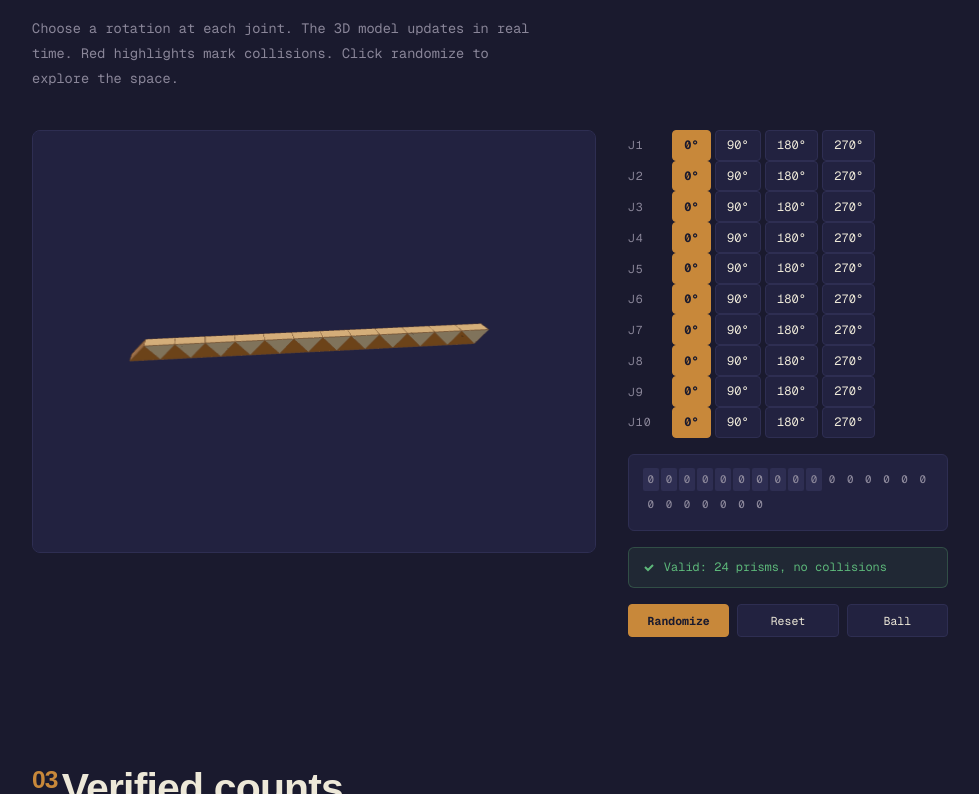
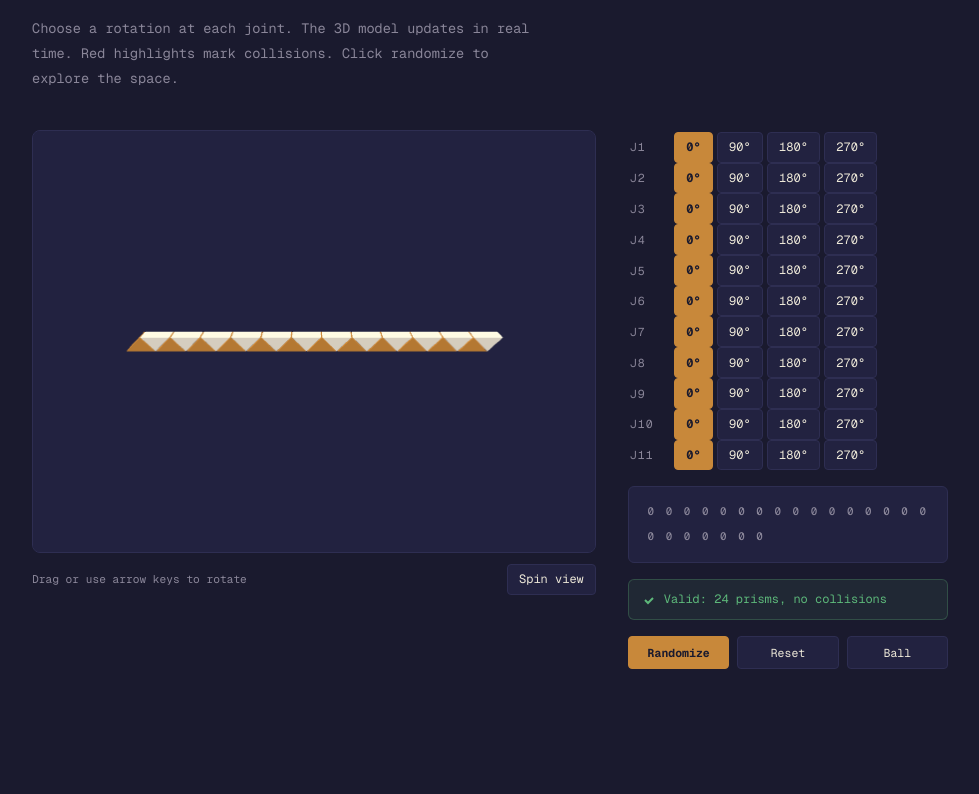
Before and after one commit to EricSpencer00/rubix-snake-puzzle, a plain HTML site: page docs/index.html in a window 1280 px wide. Shown: the part 2006-2800 px from the top of the page, without its empty margins (150-1129 px from the left). Drawn offline with nearby package versions, Linux system fonts and the light colour scheme; animation ran at ten frames a second; a web font is replaced by a local one.

Commit message:
Fix snake solids, ball preset, and browser interactions

```diff
--- a/docs/index.html
+++ b/docs/index.html
@@ -56,6 +56,8 @@ body { overflow-x: hidden; }
 #snake-canvas {
   position: absolute;
   inset: 0;
+  width: 100%;
+  height: 100%;
   z-index: 0;
 }
 
@@ -283,7 +285,7 @@ h2 .num {
 
 .builder-wrap {
   display: grid;
-  grid-template-columns: 1fr 320px;
+  grid-template-columns: minmax(0, 1fr) 320px;
   gap: 2rem;
   align-items: start;
 }
@@ -293,12 +295,15 @@ h2 .num {
 }
 
 #builder-canvas {
+  display: block;
   width: 100%;
+  min-width: 0;
   aspect-ratio: 4/3;
   border-radius: 8px;
   border: 1px solid var(--surf-edge);
   background: var(--surf-raise);
   cursor: grab;
+  touch-action: none;
 }
 
 #builder-canvas:active { cursor: grabbing; }
@@ -307,6 +312,20 @@ h2 .num {
   display: flex;
   flex-direction: column;
   gap: 1rem;
+  min-width: 0;
+}
+
+.builder-preview { min-width: 0; position: sticky; top: 1rem; }
+.view-controls { display: flex; justify-content: space-between; align-items: center; gap: 0.6rem; margin-top: 0.7rem; font-size: 0.7rem; color: var(--text-dim); }
+#joint-controls { max-height: 340px; overflow-y: auto; padding: 2px 8px 2px 2px; }
+button:focus-visible, canvas:focus-visible { outline: 2px solid var(--blue); outline-offset: 3px; }
+@media (max-width: 740px) {
+  .builder-preview { position: static; }
+  #joint-controls { max-height: 280px; }
+}
+@media (prefers-reduced-motion: reduce) {
+  html { scroll-behavior: auto; }
+  .scroll-cue { animation: none; }
 }
 
 .control-row {
@@ -618,11 +637,14 @@ footer a:hover { text-decoration: underline; }
   <p class="prose">Choose a rotation at each joint. The 3D model updates in real time. Red highlights mark collisions. Click randomize to explore the space.</p>
 
   <div class="builder-wrap">
-    <canvas id="builder-canvas"></canvas>
+    <div class="builder-preview">
+      <canvas id="builder-canvas" tabindex="0" role="img" aria-label="24 connected triangular prisms. Drag or use arrow keys to rotate the view."></canvas>
+      <div class="view-controls"><span>Drag or use arrow keys to rotate</span><button class="rot-btn" id="spin-view" type="button" aria-pressed="false">Spin view</button></div>
+    </div>
     <div class="builder-controls">
       <div id="joint-controls"></div>
       <div class="config-display" id="config-display"></div>
-      <div class="builder-status status-valid" id="builder-status">
+      <div class="builder-status status-valid" id="builder-status" role="status" aria-live="polite">
         <svg width="14" height="14" viewBox="0 0 14 14" fill="none" stroke="currentColor" stroke-width="2"><path d="M3 7l3 3 5-5"/></svg>
         <span>Valid configuration</span>
       </div>
@@ -765,6 +787,17 @@ function show3DFallback(canvas, message) {
   canvas.replaceWith(fallback);
 }
 
+const reducedMotion = window.matchMedia('(prefers-reduced-motion: reduce)');
+
+function addSnakeLighting(scene) {
+  scene.add(new THREE.HemisphereLight(0xf5f0e6, 0x47455d, 0.65));
+  const key = new THREE.DirectionalLight(0xfff2df, 0.8);
+  key.position.set(-3, 6, 8);
+  const fill = new THREE.DirectionalLight(0xc4d5f2, 0.35);
+  fill.position.set(4, 1, -4);
+  scene.add(key, fill);
+}
+
 function heroSnake() {
   const canvas = document.getElementById('snake-canvas');
   let renderer;
@@ -776,38 +809,37 @@ function heroSnake() {
     return;
   }
   renderer.setPixelRatio(Math.min(window.devicePixelRatio, 2));
+  renderer.outputEncoding = THREE.sRGBEncoding;
 
   const scene = new THREE.Scene();
   const camera = new THREE.PerspectiveCamera(40, 1, 0.1, 100);
   camera.position.set(0, 2, 12);
   camera.lookAt(0, 0, 0);
 
-  const ambient = new THREE.AmbientLight(0xede8d8, 0.4);
-  const dir1 = new THREE.DirectionalLight(0xc8883a, 0.8);
-  dir1.position.set(5, 8, 4);
-  const dir2 = new THREE.DirectionalLight(0x6a7ec8, 0.4);
-  dir2.position.set(-4, 2, -3);
-  scene.add(ambient, dir1, dir2);
+  addSnakeLighting(scene);
 
   // Keep the hero in the canonical straight starting position so the object
   // reads as a connected snake before the builder demonstrates folded forms.
   const config = Array(23).fill(0);
   const group = new THREE.Group();
-  group.scale.setScalar(0.48);
-  group.position.set(0, 1.8, 0);
+  // Yaw after pitch: otherwise yaw tilts the long axis vertically and lets
+  // the bar sweep through the title as the animation runs.
+  group.rotation.order = 'YXZ';
+  group.scale.setScalar(0.6);
+  group.position.set(0, 2.4, 0);
   buildSnakeGeometry(group, config, 0xc8883a, 0xede8d8);
   scene.add(group);
 
-  // Keep the chain above the title while preserving enough depth to show the
-  // triangular profile and the dark spring bolts between pieces.
+  // Keep the chain above the title with both the triangles and depth visible.
   camera.position.set(0, 2.4, 14);
   camera.lookAt(0, 1.6, 0);
 
   function resize() {
     const w = canvas.parentElement.clientWidth;
     const h = canvas.parentElement.clientHeight;
-    renderer.setSize(w, h);
+    renderer.setSize(w, h, false);
     const aspect = w / h;
+    group.scale.setScalar(aspect < 1 ? 0.52 : 0.6);
     camera.aspect = aspect;
     camera.position.z = Math.max(14, 14 / Math.min(aspect, 1));
     camera.lookAt(0, 1.6, 0);
@@ -818,12 +850,12 @@ function heroSnake() {
 
   function animate(now) {
     requestAnimationFrame(animate);
-    const t = now * 0.001;
+    const t = reducedMotion.matches ? 0 : now * 0.001;
     // Keep the canonical chain readable while it gently turns. An unbounded
     // spin eventually points the long model at the camera and crops it out of
     // the hero frame, hiding the connected wedges that identify the puzzle.
     group.rotation.y = 0.22 + Math.sin(t * 0.35) * 0.42;
-    group.rotation.x = -0.22 + Math.sin(t * 0.28) * 0.05;
+    group.rotation.x = 0.45 + Math.sin(t * 0.28) * 0.08;
     group.rotation.z = Math.sin(t * 0.22) * 0.04;
     renderer.render(scene, camera);
   }
@@ -833,7 +865,9 @@ function heroSnake() {
 // A Rubik's Snake is a chain of half-cubes: 24 right-isosceles triangular
 // prisms, alternating upside-down, with each joint rotating the remaining
 // chain around a leg-face hinge.
-const BALL_CONFIG = [3,3,1,3,1,1,3,1,3,3,1,3,1,1,3,1,3,3,1,3,0,1,3];
+// James Straughan's ball sequence, ordered by joint (piece number minus 2):
+// https://sites.google.com/site/athefre/other-puzzles/rubiks-snake
+const BALL_CONFIG = [3,3,1,3,1,1,3,1,3,3,1,3,1,1,3,1,3,3,1,3,1,1,3];
 
 function addInt(a, b) { return [a[0] + b[0], a[1] + b[1], a[2] + b[2]]; }
 function scaleInt(a, factor) { return [a[0] * factor, a[1] * factor, a[2] * factor]; }
@@ -961,23 +995,45 @@ function snakePositions(config) {
   };
 }
 
-function createLatticePrismGeometry(vertices, hiddenFaces = []) {
-  // The enumerator already describes each prism by its six physical corner
-  // points. Rendering those points directly guarantees that neighboring
-  // prisms share the same rectangular hinge face in every configuration.
-  const positions = vertices.flatMap(vertex => [vertex.x, vertex.y, vertex.z]);
-  const faces = [
-    [0, 2, 1], [3, 4, 5],
-    [0, 1, 4, 3], [1, 2, 5, 4], [2, 0, 3, 5],
-  ].filter(face => !hiddenFaces.some(hidden =>
-    hidden.length === face.length && face.every(index => hidden.includes(index))
-  ));
-  const geometry = new THREE.BufferGeometry();
-  geometry.setAttribute('position', new THREE.Float32BufferAttribute(positions, 3));
-  geometry.setIndex(faces.flatMap(face => face.length === 3
-    ? face
-    : [face[0], face[1], face[2], face[0], face[2], face[3]]
-  ));
+function createLatticePrismGeometry(vertices) {
+  // The physical solid is a half-cube. Inset the plastic very slightly from
+  // its exact collision envelope to expose the seams without separating it.
+  const bevel = 0.018;
+  const clearance = 0.004;
+  const inset = bevel + clearance;
+  const tip = 1 - (1 + Math.SQRT2) * inset;
+  const triangle = new THREE.Shape();
+  triangle.moveTo(inset, inset);
+  triangle.lineTo(tip, inset);
+  triangle.lineTo(inset, tip);
+  triangle.closePath();
+  const geometry = new THREE.ExtrudeGeometry(triangle, {
+    depth: 1 - 2 * inset, steps: 1, bevelEnabled: true,
+    bevelThickness: bevel, bevelSize: bevel, bevelSegments: 1,
+  });
+  geometry.translate(0, 0, inset);
+  const basis = new THREE.Matrix4().makeBasis(
+    vertices[1].clone().sub(vertices[0]),
+    vertices[2].clone().sub(vertices[0]),
+    vertices[3].clone().sub(vertices[0])
+  );
+  basis.setPosition(vertices[0]);
+  geometry.applyMatrix4(basis);
+  // This lattice has a left-handed basis. A reflection is NOT a quaternion:
+  // preserve all corner coordinates, then correct the triangle winding.
+  if (basis.determinant() < 0) {
+    for (const attribute of Object.values(geometry.attributes)) {
+      for (let i = 0; i < attribute.count; i += 3) {
+        for (let component = 0; component < attribute.itemSize; component++) {
+          const a = (i + 1) * attribute.itemSize + component;
+          const b = (i + 2) * attribute.itemSize + component;
+          const value = attribute.array[a];
+          attribute.array[a] = attribute.array[b];
+          attribute.array[b] = value;
+        }
+      }
+    }
+  }
   geometry.computeVertexNormals();
   geometry.computeBoundingBox();
   return geometry;
@@ -992,73 +1048,23 @@ function buildSnakeGeometry(group, config, baseColor, darkColor) {
   }
 
   const pieces = calculateLatticePieces(config.length + 1, config);
-  const {collisions} = snakePositions(config);
+  const collisions = detectCollisions(config.length + 1, config);
   const worldPieces = pieces.map(piece => piece.vertices.map(latticeVector));
   const allPoints = worldPieces.flat();
   const center = new THREE.Box3().setFromPoints(allPoints).getCenter(new THREE.Vector3());
-  // The spring bolt passes through the center of the shared leg face. It is
-  // short and perpendicular to that face; placing it along an edge makes it
-  // look like a loose rod underneath the snake.
-  const jointGeometry = new THREE.CylinderGeometry(0.105, 0.105, 0.28, 16);
-  const boltAxis = new THREE.Vector3(0, 1, 0);
-  const edgeMaterial = new THREE.LineBasicMaterial({color: 0x6b492c, transparent: true, opacity: 0.7});
-  const sharedFaces = worldPieces.slice(0, -1).map((first, index) => {
-    const second = worldPieces[index + 1];
-    const points = first.filter(point =>
-      second.some(other => point.distanceToSquared(other) < 1e-8)
-    );
-    if (points.length !== 4) return null;
-    return {
-      points,
-      firstIndices: points.map(point => first.findIndex(other => point.distanceToSquared(other) < 1e-8)),
-      secondIndices: points.map(point => second.findIndex(other => point.distanceToSquared(other) < 1e-8)),
-    };
-  });
 
   worldPieces.forEach((vertices, index) => {
     const localVertices = vertices.map(vertex => vertex.clone().sub(center));
-    const hiddenFaces = [];
-    if (sharedFaces[index - 1]) hiddenFaces.push(sharedFaces[index - 1].secondIndices);
-    if (sharedFaces[index]) hiddenFaces.push(sharedFaces[index].firstIndices);
-    const geometry = createLatticePrismGeometry(localVertices, hiddenFaces);
+    const geometry = createLatticePrismGeometry(localVertices);
     const material = new THREE.MeshStandardMaterial({
-      color: collisions.has(index) ? 0xc86a55 : (index % 2 === 0 ? baseColor : darkColor),
-      roughness: 0.48,
-      metalness: 0.08,
+      color: new THREE.Color(collisions.has(index) ? 0xc86a55 : (index % 2 === 0 ? baseColor : darkColor)).convertSRGBToLinear(),
+      roughness: 0.32,
+      metalness: 0,
       flatShading: true,
-      side: THREE.DoubleSide,
     });
     const mesh = new THREE.Mesh(geometry, material);
     group.add(mesh);
-    group.add(new THREE.LineSegments(new THREE.EdgesGeometry(geometry, 35), edgeMaterial));
-
-    if (index >= worldPieces.length - 1) return;
-    const sharedFace = sharedFaces[index];
-    if (!sharedFace) return;
-    const faceCenter = sharedFace.points.reduce((sum, point) => sum.add(point), new THREE.Vector3())
-      .multiplyScalar(0.25)
-      .sub(center);
-    const firstEdge = sharedFace.points[1].clone().sub(sharedFace.points[0]);
-    const secondEdge = sharedFace.points.slice(2)
-      .map(point => point.clone().sub(sharedFace.points[0]))
-      .find(edge => Math.abs(firstEdge.dot(edge)) < 1e-8);
-    if (!secondEdge) return;
-    const jointAxis = firstEdge.cross(secondEdge).normalize();
-    const joint = new THREE.Mesh(
-      jointGeometry,
-      new THREE.MeshStandardMaterial({color: 0x29283a, roughness: 0.62, metalness: 0.42})
-    );
-    joint.position.copy(faceCenter);
-    joint.quaternion.setFromUnitVectors(boltAxis, jointAxis);
-    group.add(joint);
-
-    const capGeometry = new THREE.CylinderGeometry(0.135, 0.135, 0.045, 16);
-    [-1, 1].forEach(side => {
-      const cap = new THREE.Mesh(capGeometry, joint.material.clone());
-      cap.position.copy(faceCenter).addScaledVector(jointAxis, side * 0.15);
-      cap.quaternion.copy(joint.quaternion);
-      group.add(cap);
-    });
+    // The spring bolts are inside the toy, not rods hanging below its faces.
   });
 }
 
@@ -1070,6 +1076,22 @@ let builderConfig = Array(NUM_JOINTS).fill(0);
 let builderScene, builderCamera, builderRenderer, builderGroup;
 let builderDrag = false, builderPrevMouse = {x:0,y:0};
 let builderRotX = 0.3, builderRotY = 0;
+let builderSpin = false;
+
+function fitBuilderCamera() {
+  if (!builderGroup || !builderCamera) return;
+  // Use the unrotated envelope and the narrower FOV so any viewing angle fits,
+  // including a narrow mobile viewport after a resize.
+  const bounds = new THREE.Box3();
+  builderGroup.children.forEach(child => bounds.union(child.geometry.boundingBox));
+  const radius = bounds.getBoundingSphere(new THREE.Sphere()).radius;
+  if (!Number.isFinite(radius) || radius === 0) return;
+  const vertical = THREE.MathUtils.degToRad(builderCamera.fov / 2);
+  const horizontal = Math.atan(Math.tan(vertical) * builderCamera.aspect);
+  const distance = radius / Math.sin(Math.min(vertical, horizontal)) * 1.08;
+  builderCamera.position.set(0, 0, distance);
+  builderCamera.lookAt(0, 0, 0);
+}
 
 (function initBuilder() {
   const canvas = document.getElementById('builder-canvas');
@@ -1081,30 +1103,27 @@ let builderRotX = 0.3, builderRotY = 0;
     return;
   }
   builderRenderer.setPixelRatio(Math.min(window.devicePixelRatio, 2));
+  builderRenderer.outputEncoding = THREE.sRGBEncoding;
   builderRenderer.setClearColor(0x222240);
 
   builderScene = new THREE.Scene();
   builderCamera = new THREE.PerspectiveCamera(35, 4/3, 0.1, 100);
   builderCamera.position.set(0, 0, 18);
 
-  builderScene.add(new THREE.AmbientLight(0xede8d8, 0.5));
-  const d1 = new THREE.DirectionalLight(0xc8883a, 0.7);
-  d1.position.set(5, 8, 4);
-  const d2 = new THREE.DirectionalLight(0x6a7ec8, 0.3);
-  d2.position.set(-4, 2, -3);
-  builderScene.add(d1, d2);
+  addSnakeLighting(builderScene);
 
   builderGroup = new THREE.Group();
   builderScene.add(builderGroup);
 
   function resize() {
     const rect = canvas.getBoundingClientRect();
-    builderRenderer.setSize(rect.width, rect.height);
+    builderRenderer.setSize(rect.width, rect.height, false);
     builderCamera.aspect = rect.width / rect.height;
     builderCamera.updateProjectionMatrix();
+    fitBuilderCamera();
   }
   resize();
-  window.addEventListener('resize', resize);
+  new ResizeObserver(resize).observe(canvas);
 
   // Drag to rotate
   canvas.addEventListener('pointerdown', e => {
@@ -1121,56 +1140,74 @@ let builderRotX = 0.3, builderRotY = 0;
     builderPrevMouse = { x: e.clientX, y: e.clientY };
   });
   canvas.addEventListener('pointerup', () => { builderDrag = false; });
+  canvas.addEventListener('pointercancel', () => { builderDrag = false; });
+  canvas.addEventListener('lostpointercapture', () => { builderDrag = false; });
+  canvas.addEventListener('keydown', e => {
+    if (!['ArrowLeft', 'ArrowRight', 'ArrowUp', 'ArrowDown'].includes(e.key)) return;
+    e.preventDefault();
+    builderRotY += e.key === 'ArrowLeft' ? -0.15 : e.key === 'ArrowRight' ? 0.15 : 0;
+    builderRotX += e.key === 'ArrowUp' ? -0.15 : e.key === 'ArrowDown' ? 0.15 : 0;
+  });
+  document.getElementById('spin-view').addEventListener('click', e => {
+    builderSpin = !builderSpin;
+    e.currentTarget.setAttribute('aria-pressed', String(builderSpin));
+    e.currentTarget.textContent = builderSpin ? 'Pause view' : 'Spin view';
+  });
+  // Register once. Rebuilding controls inside this handler used to multiply
+  // listeners after every click, eventually freezing the browser.
+  document.getElementById('joint-controls').addEventListener('click', e => {
+    const btn = e.target.closest('.rot-btn');
+    if (!btn) return;
+    builderConfig[Number(btn.dataset.joint)] = Number(btn.dataset.rot);
+    syncJointControls();
+    updateBuilder();
+  });
 
   buildJointControls();
   updateBuilder();
 
-  (function animate() {
+  let previousFrame;
+  function animate(now) {
     requestAnimationFrame(animate);
-    if (!builderDrag) builderRotY += 0.003;
+    const dt = previousFrame === undefined ? 0 : Math.min((now - previousFrame) / 1000, 0.05);
+    previousFrame = now;
+    if (builderSpin && !builderDrag) builderRotY += dt * 0.3;
     builderGroup.rotation.x = builderRotX;
     builderGroup.rotation.y = builderRotY;
     builderRenderer.render(builderScene, builderCamera);
-  })();
+  }
+  requestAnimationFrame(animate);
 })();
 
 function buildJointControls() {
   const wrap = document.getElementById('joint-controls');
   wrap.innerHTML = '';
-  // Show first 10 joints with individual controls, rest collapsed
-  const show = Math.min(NUM_JOINTS, 10);
-  for (let i = 0; i < show; i++) {
+  for (let i = 0; i < NUM_JOINTS; i++) {
     const row = document.createElement('div');
     row.className = 'control-row';
     row.innerHTML = `
-      <label>J${i+1}</label>
-      <div class="rot-buttons">
-        ${[0,1,2,3].map(r => `<button class="rot-btn ${builderConfig[i]===r?'active':''}" data-joint="${i}" data-rot="${r}">${['0°','90°','180°','270°'][r]}</button>`).join('')}
+      <label id="joint-label-${i}">J${i+1}</label>
+      <div class="rot-buttons" role="group" aria-labelledby="joint-label-${i}">
+        ${[0,1,2,3].map(r => `<button type="button" class="rot-btn" aria-label="Joint ${i+1}: ${r*90} degrees" data-joint="${i}" data-rot="${r}">${r*90}°</button>`).join('')}
       </div>
     `;
     wrap.appendChild(row);
   }
-  wrap.addEventListener('click', e => {
-    const btn = e.target.closest('.rot-btn');
-    if (!btn) return;
-    const j = parseInt(btn.dataset.joint);
-    const r = parseInt(btn.dataset.rot);
-    builderConfig[j] = r;
-    buildJointControls();
-    updateBuilder();
+  syncJointControls();
+}
+
+function syncJointControls() {
+  document.querySelectorAll('#joint-controls .rot-btn').forEach(btn => {
+    const selected = builderConfig[Number(btn.dataset.joint)] === Number(btn.dataset.rot);
+    btn.classList.toggle('active', selected);
+    btn.setAttribute('aria-pressed', String(selected));
   });
 }
 
 function updateBuilder() {
+  if (!builderRenderer) return;
   buildSnakeGeometry(builderGroup, builderConfig, 0xc8883a, 0xede8d8);
-  builderRotX = 0.3;
-  builderGroup.rotation.set(builderRotX, 0, 0);
-
-  const bounds = new THREE.Box3().setFromObject(builderGroup);
-  const sphere = bounds.getBoundingSphere(new THREE.Sphere());
-  const fitDistance = sphere.radius / Math.sin(THREE.MathUtils.degToRad(builderCamera.fov / 2));
-  builderCamera.position.copy(sphere.center).add(new THREE.Vector3(0, sphere.radius * 0.08, fitDistance * 1.12));
-  builderCamera.lookAt(sphere.center);
+  fitBuilderCamera();
 
   const { positions, collisions } = snakePositions(builderConfig);
   const isValid = collisions.size === 0;
@@ -1187,25 +1224,29 @@ function updateBuilder() {
 
   const display = document.getElementById('config-display');
   display.innerHTML = builderConfig.map((r, i) =>
-    `<span class="rot-char" style="${i<10?'background:var(--surf-edge)':''}">${['0','1','2','3'][r]}</span>`
+    `<span class="rot-char" title="Joint ${i+1}: ${r*90}°">${r}</span>`
   ).join('');
 }
 
 function randomizeSnake() {
   builderConfig = Array.from({length: NUM_JOINTS}, () => Math.floor(Math.random()*4));
-  buildJointControls();
+  syncJointControls();
   updateBuilder();
 }
 
 function resetSnake() {
   builderConfig = Array(NUM_JOINTS).fill(0);
-  buildJointControls();
+  builderRotX = 0.3;
+  builderRotY = 0;
+  syncJointControls();
   updateBuilder();
 }
 
 function ballSnake() {
   builderConfig = BALL_CONFIG.slice();
-  buildJointControls();
+  builderRotX = -0.35;
+  builderRotY = 0.5;
+  syncJointControls();
   updateBuilder();
 }
 
```
Also changed, not shown: tests/snake-page.test.cjs (added, +234 -0 lines).
